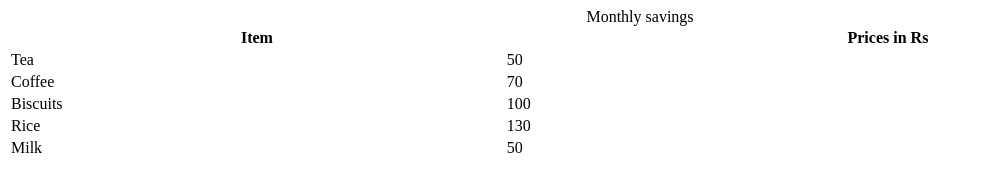
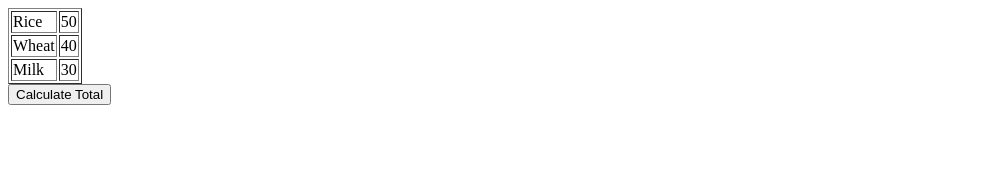
Before and after one commit to acciojob/grofers-checkout-Gauravbhardwaj25, a website: page main.html in a window 1280 px wide. Shown: the whole page, without its empty margins (0-983 px from the left). Drawn offline with Linux system fonts and the light colour scheme.

Commit message:
created a submission

```diff
--- a/main.html
+++ b/main.html
@@ -1,45 +1,53 @@
 <!DOCTYPE html>
-
-<html>
-
+<html lang="en">
 <head>
-	<link rel="stylesheet" href="styles.css">
+    <meta charset="UTF-8">
+    <meta name="viewport" content="width=device-width, initial-scale=1.0">
+    <title>Document</title>
 </head>
-
 <body>
-    <!-- the entire body must be written by student -->
-    <table style="width: 100%">
-    <caption>
-      Monthly savings
-    </caption>
+    <table id="grocery-table" border="1">
   <tr>
-      <th>Item</th>
-      <th>Prices in Rs</th>
+    <td class="item">Rice</td>
+    <td class="prices">50</td>
   </tr>
   <tr>
-      <td class="item">Tea</td>
-      <td class="price">50</td>
-    </tr>
-    <tr>
-      <td class="item">Coffee</td>
-      <td class="price">70</td>
-    </tr>
-    <tr>
-      <td class="item">Biscuits</td>
-      <td class="price">100</td>
-    </tr>
-    <tr>
-      <td class="item">Rice</td>
-      <td class="price">130</td>
+    <td class="item">Wheat</td>
+    <td class="prices">40</td>
   </tr>
   <tr>
     <td class="item">Milk</td>
-      <td class="price">50</td>
+    <td class="prices">30</td>
   </tr>
 </table>
-    <script type="text/javascript" src="./script.js">
+
+<button onclick="calculateTotal()">Calculate Total</button>
+
+    <script>
+        function calculateTotal() {
+  // 1. सारी prices को ढूंढो
+  let priceElements = document.querySelectorAll(".prices");
+
+  let total = 0;
+
+  // 2. हर price को number में convert करके जोड़ो
+  priceElements.forEach(function(priceElement) {
+    total += parseFloat(priceElement.textContent);
+  });
+
+  // 3. नया row बनाओ
+  let table = document.getElementById("grocery-table");
+  let newRow = document.createElement("tr");
+
+  let totalCell = document.createElement("td");
+  totalCell.colSpan = 2; // दो कॉलम में फैलेगा
+  totalCell.style.fontWeight = "bold";
+  totalCell.textContent = "Total Price: ₹" + total;
+
+  newRow.appendChild(totalCell);
+  table.appendChild(newRow);
+}
+
     </script>
-
 </body>
-
 </html>
--- a/script.js
+++ /dev/null
@@ -1,30 +0,0 @@
-const getSumBtn = document.createElement("button");
-getSumBtn.append("Get Total Price");
-document.body.appendChild(getSumBtn);
-
-const getSum = () => {
-//Add your code here
-  let priceElements = document.querySelectorAll(".prices");
-
-  let total = 0;
-
-  // 2. हर price को number में convert करके जोड़ो
-  priceElements.forEach(function(priceElement) {
-    total += parseFloat(priceElement.textContent);
-  });
-
-  // 3. नया row बनाओ
-  let table = document.getElementById("grocery-table");
-  let newRow = document.createElement("tr");
-
-  let totalCell = document.createElement("td");
-  totalCell.colSpan = 2; // दो कॉलम में फैलेगा
-  totalCell.style.fontWeight = "bold";
-  totalCell.textContent = "Total Price: ₹" + total;
-
-  newRow.appendChild(totalCell);
-  table.appendChild(newRow);
-}
-};
-
-getSumBtn.addEventListener("click", getSum);
```
Lines whose indentation alone changed are shown as unchanged.
